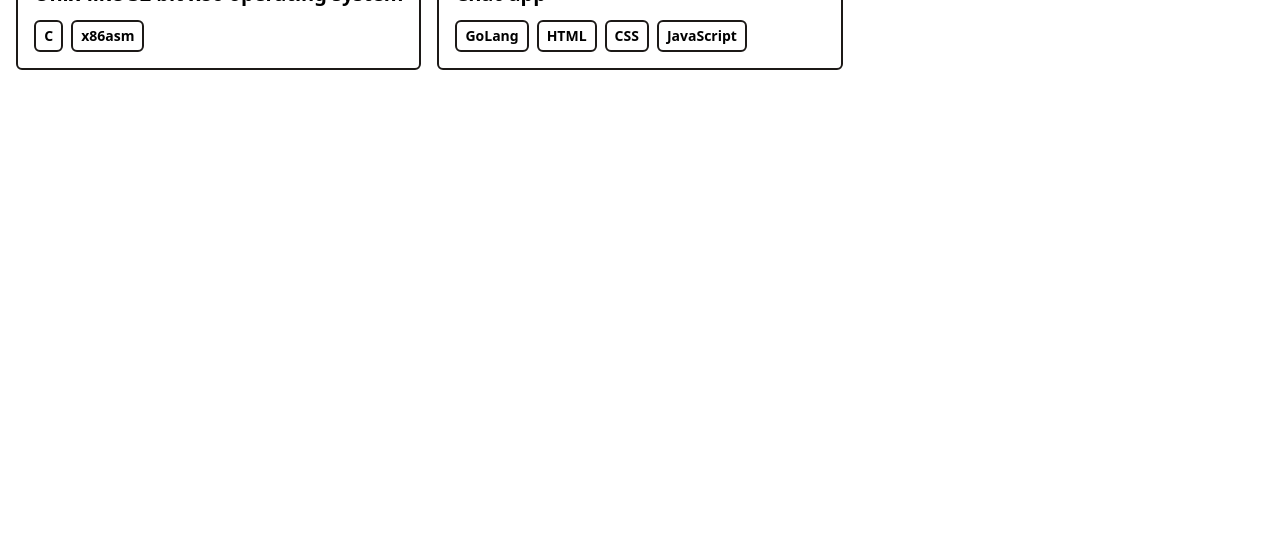
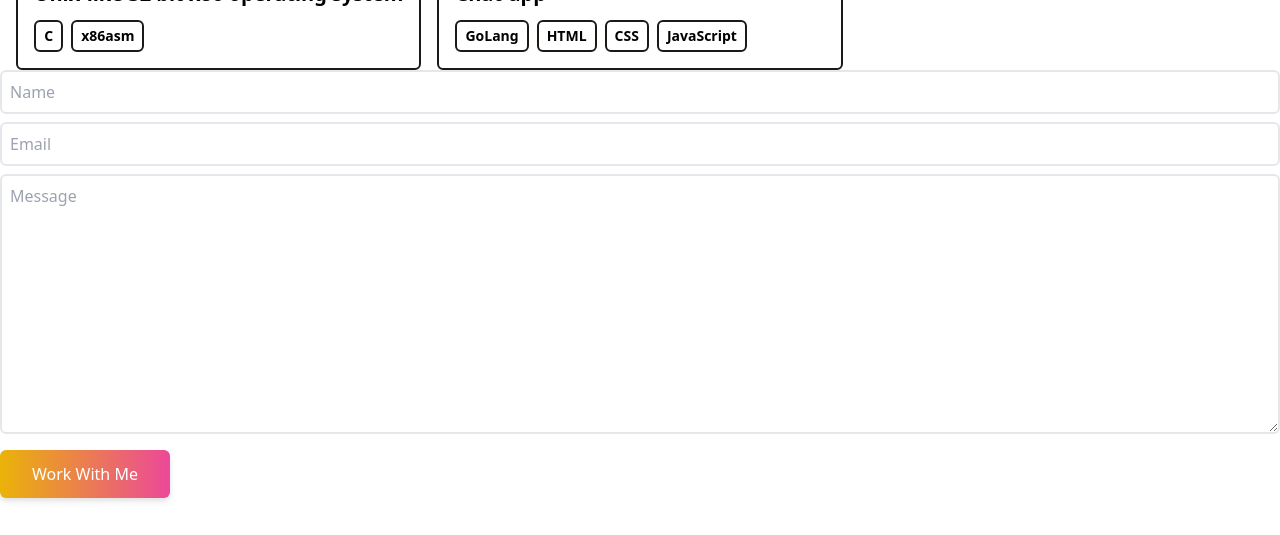
Before and after one commit to aswaroop976/portfolio, a React (Vite) app: page / in a window 1280 px wide. Shown: the part 502-1037 px from the top of the page. Before the commit the page ends 800 px from the top, so only its background shows below. Built offline with nearby package versions, Linux system fonts and the light colour scheme.

Commit message:
contact form endpoint created

```diff
--- a/src/components/contact.jsx
+++ b/src/components/contact.jsx
@@ -1,9 +1,44 @@
-
 import React from "react";
 
 function Contact() {
     return (
-        <div></div>
+        <div className="flex flex-col mb-10 mx-auto">
+            <div className="flex justify-center
+            items-center">
+                <form action = "https://getform.io/f/3c8e02b4-03e5-41b6-8892-c5e26c840141"
+                method = "POST"
+                className="flex flex-col w-full md:w-7/
+                12">
+                    <input
+                        type = "text"
+                        name = "name"
+                        placeholder = "Name"
+                        className="p-2 bg-transparent border-2
+                        rounded-md focus:outline-none"
+                    />
+                    <input
+                        type = "text"
+                        name = "email"
+                        placeholder = "Email"
+                        className="my-2 p-2 bg-transparent
+                        border-2 rounded-md focus:outline-none"
+                    />
+                    <textarea
+                        name = "messsage"
+                        placeholder = "Message"
+                        rows = "10"
+                        className="p-2 mb-4 bg-transparent
+                        border-2 rounded-md
+                        focus:outline-none"/>
+                    <button
+                        type="button"
+                        className="text-center inline-block px-8 py-3 w-max text-base font-medium rounded-md text-white bg-gradient-to-r from-yellow-500 to-pink-500 drop-shadow-md hover:stroke-white"
+                    >
+                        Work With Me
+                    </button>
+                </form>
+            </div>
+        </div>
     )
 }
 
```
